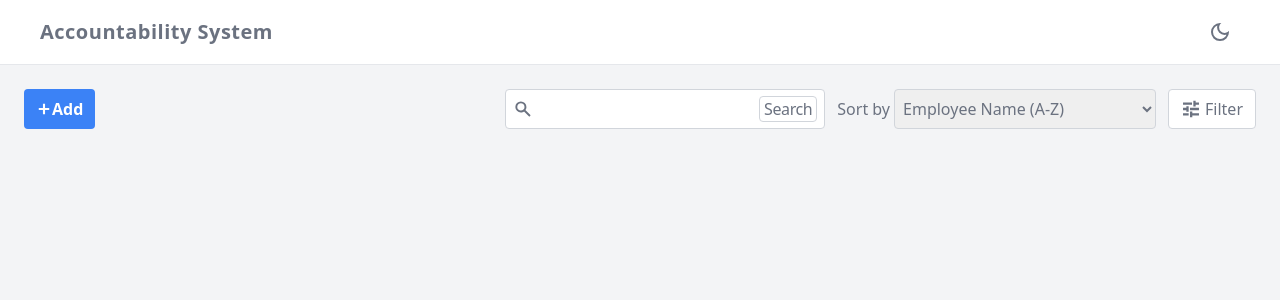
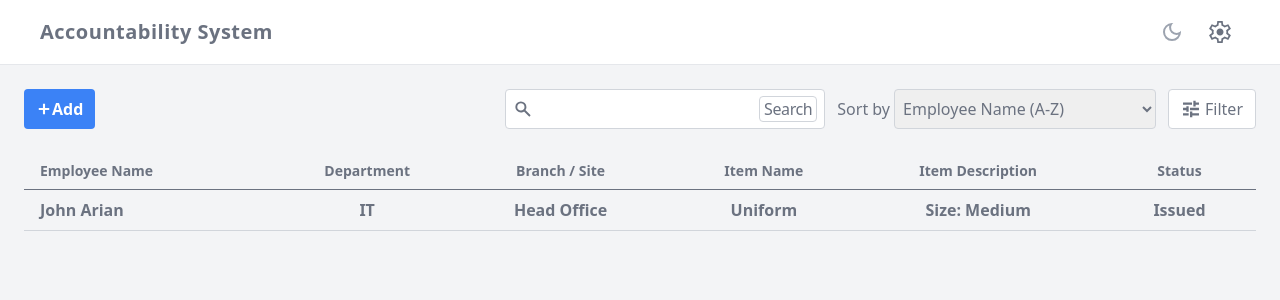
Before and after one commit to nairAnhoJ/accountability-system, a React (Vite) app: page / in a window 1280 px wide. Shown: the top 300 px of the page. Built offline with nearby package versions, Linux system fonts and the light colour scheme.

Commit message:
Add Icon Renderer

```diff
--- a/src/App.css
+++ b/src/App.css
@@ -7,3 +7,35 @@
     @apply transition-colors duration-100 ease-in-out;
   }
 }
+
+.react-datepicker {
+  @apply dark:bg-gray-800 dark:!text-white; /* Tailwind classes */
+}
+
+/* .react-datepicker__month-container{
+  @apply dark:text-white;
+} */
+
+.react-datepicker__header {
+  @apply dark:bg-gray-700;
+}
+
+.react-datepicker__day-name {
+  @apply dark:text-gray-200;
+}
+
+.react-datepicker__current-month {
+  @apply dark:text-gray-200;
+}
+
+.react-datepicker__day {
+  @apply dark:text-gray-200 dark:hover:text-gray-700;
+}
+
+.react-datepicker__day--selected {
+  @apply dark:bg-gray-100 dark:text-gray-700;
+}
+
+.react-datepicker__day--keyboard-selected {
+  @apply dark:bg-gray-100 dark:text-gray-700;
+}
--- a/src/components/Header.tsx
+++ b/src/components/Header.tsx
@@ -1,8 +1,12 @@
-import React, { useEffect, useState } from 'react'
-import IconMoon from '../assets/iconMoon'
-import IconSun from '../assets/IconSun'
+import { useEffect, useState } from 'react'
+import icons from '../components/icons'
 
 function Header() {
+    const IconRenderer = ({ name, className }) => {
+        const Icon = icons[name];
+        return Icon ? <Icon className={className} /> : null;
+    }
+
     const [dark, setDark] = useState(() => {
         if(localStorage.getItem('dark') == null){
             return 'light';
@@ -33,9 +37,12 @@ function Header() {
         <div className='w-screen h-16 bg-white dark:bg-gray-800'>
             <div className='flex items-center justify-between py-3 px-10 h-full'>
                 <h1 className='text-gray-500 font-bold text-xl dark:text-white tracking-wide'>Accountability System</h1>
-                <div className='h-full'>
+                <div className='h-full flex items-center gap-x-2'>
                     <button onClick={toggleTheme} className='h-full aspect-square hover:bg-gray-100 dark:hover:bg-gray-700 rounded-lg flex items-center justify-center'>
-                        { dark == 'dark' ? <IconSun className='text-gray-400 w-6 h-6'></IconSun> : <IconMoon className='text-gray-500 w-6 h-6'></IconMoon> }
+                        { dark == 'dark' ? <IconRenderer name="sun" className='text-gray-400 w-6 h-6' /> : <IconRenderer name="moon" className='text-gray-400 w-6 h-6' /> }
+                    </button>
+                    <button className='h-full aspect-square hover:bg-gray-100 dark:hover:bg-gray-700 rounded-lg flex items-center justify-center'>
+                        <IconRenderer name="settings" className='dark:text-gray-400 text-gray-500 w-7 h-7' />
                     </button>
                 </div>
             </div>
--- /dev/null
+++ b/src/components/icons.tsx
@@ -0,0 +1,29 @@
+// import { ReactComponent as IconAdd } from './icons/IconAdd';
+// import { ReactComponent as IconFilter } from './icons/IconFilter';
+// import { ReactComponent as IconMoon } from './icons/IconMoon';
+// import { ReactComponent as IconSearch } from './icons/IconSearch';
+// import { ReactComponent as IconSettings } from './icons/IconSettings';
+// import { ReactComponent as IconSort } from './icons/IconSort';
+// import { ReactComponent as IconSun } from './icons/IconSun';
+
+
+
+import IconAdd from './icons/IconAdd';
+import IconFilter from './icons/IconFilter';
+import IconMoon from './icons/IconMoon';
+import IconSearch from './icons/IconSearch';
+import IconSettings from './icons/IconSettings';
+import IconSort from './icons/IconSort';
+import IconSun from './icons/IconSun';
+
+const icons = {
+    add: IconAdd,
+    filter: IconFilter,
+    moon: IconMoon,
+    search: IconSearch,
+    settings: IconSettings,
+    sort: IconSort,
+    sun: IconSun,
+}
+
+export default icons;
--- /dev/null
+++ b/src/components/icons/IconSettings.tsx
@@ -0,0 +1,9 @@
+import React from 'react';
+
+const IconSettings = ({className = ''}) => (
+    <svg aria-hidden="true" xmlns="http://www.w3.org/2000/svg" fill="currentColor" viewBox="0 -960 960 960" className={className}>
+        <path d="m387.69-100-15.23-121.85q-16.07-5.38-32.96-15.07-16.88-9.7-30.19-20.77L196.46-210l-92.3-160 97.61-73.77q-1.38-8.92-1.96-17.92-.58-9-.58-17.93 0-8.53.58-17.34t1.96-19.27L104.16-590l92.3-159.23 112.46 47.31q14.47-11.46 30.89-20.96t32.27-15.27L387.69-860h184.62l15.23 122.23q18 6.54 32.57 15.27 14.58 8.73 29.43 20.58l114-47.31L855.84-590l-99.15 74.92q2.15 9.69 2.35 18.12.19 8.42.19 16.96 0 8.15-.39 16.58-.38 8.42-2.76 19.27L854.46-370l-92.31 160-112.61-48.08q-14.85 11.85-30.31 20.96-15.46 9.12-31.69 14.89L572.31-100H387.69ZM440-160h78.62L533-267.15q30.62-8 55.96-22.73 25.35-14.74 48.89-37.89L737.23-286l39.39-68-86.77-65.38q5-15.54 6.8-30.47 1.81-14.92 1.81-30.15 0-15.62-1.81-30.15-1.8-14.54-6.8-29.7L777.38-606 738-674l-100.54 42.38q-20.08-21.46-48.11-37.92-28.04-16.46-56.73-23.31L520-800h-79.38l-13.24 106.77q-30.61 7.23-56.53 22.15-25.93 14.93-49.47 38.46L222-674l-39.38 68L269-541.62q-5 14.24-7 29.62t-2 32.38q0 15.62 2 30.62 2 15 6.62 29.62l-86 65.38L222-286l99-42q22.77 23.38 48.69 38.31 25.93 14.92 57.31 22.92L440-160Zm40.46-200q49.92 0 84.96-35.04 35.04-35.04 35.04-84.96 0-49.92-35.04-84.96Q530.38-600 480.46-600q-50.54 0-85.27 35.04T360.46-480q0 49.92 34.73 84.96Q429.92-360 480.46-360ZM480-480Z"/>
+    </svg>
+)
+
+export default IconSettings
--- a/src/pages/Home.tsx
+++ b/src/pages/Home.tsx
@@ -1,7 +1,7 @@
 import React, { useEffect, useState } from 'react'
-import IconAdd from '../assets/IconAdd'
-import IconFilter from '../assets/IconFilter';
-import IconSearch from '../assets/IconSearch';
+import IconAdd from '../components/icons/IconAdd'
+import IconFilter from '../components/icons/IconFilter';
+import IconSearch from '../components/icons/IconSearch';
 import DatePicker from 'react-datepicker';
 import 'react-datepicker/dist/react-datepicker.css';
 
@@ -67,7 +67,7 @@ function Home() {
                         </div>
                     </div>
 
-                    <div className={`w-full transition-all duration-300 ${showFilter ? 'h-16 opacity-100' : 'h-0 opacity-0 overflow-hidden'}`}>
+                    <div className={`w-full transition-all duration-300 mb-3 ${showFilter ? 'h-16 opacity-100' : 'h-0 opacity-0 overflow-hidden'}`}>
                         <div className='w-full h-full flex text-gray-500 dark:text-gray-300 gap-x-10'>
                             <div className='h-full flex flex-col justify-center gap-x-1'>
                                 <span className='font-medium'>Department</span>
@@ -80,9 +80,9 @@ function Home() {
                                 <span className='font-medium'>Date Issued</span>
                                 <div className='flex items-center gap-x-2'>
                                     {/* <span className='font-medium text-sm'>From</span> */}
-                                    <DatePicker selected={filter.start} onChange={(date) => handleIssuedDate(date, 'start')} className='h-10 font-medium text-center w-32 border border-gray-300 rounded'/>
-                                    <span className='font-medium text-sm h-[1px] border-y w-3 border-gray-500'></span>
-                                    <DatePicker selected={filter.end} onChange={(date) => handleIssuedDate(date, 'end')} className='h-10 font-medium text-center w-32 border border-gray-300 rounded'/>
+                                    <DatePicker selected={filter.start} onChange={(date) => handleIssuedDate(date, 'start')} className='h-10 font-medium text-center w-32 border border-gray-300 rounded dark:bg-gray-800 dark:border-gray-500' />
+                                    <span className='font-medium text-sm h-[1px] border-y w-3 border-gray-500 dark:border-gray-300'></span>
+                                    <DatePicker selected={filter.end} onChange={(date) => handleIssuedDate(date, 'end')} className='h-10 font-medium text-center w-32 border border-gray-300 rounded dark:bg-gray-800 dark:border-gray-500' />
                                 </div>
                             </div>
                             <div className='h-full flex flex-col justify-center gap-x-1'>
@@ -103,6 +103,38 @@ function Home() {
                         </div>
                     </div>
                 </div>
+
+                {/* Table */}
+                <div className='w-full text-gray-500'>
+                    <div className='w-full'>
+                        <table className='w-full'>
+                            <thead className='border-b border-gray-500 text-sm'>
+                                <tr>
+                                    <th className='py-2 px-4 text-left'>Employee Name</th>
+                                    <th>Department</th>
+                                    <th>Branch / Site</th>
+                                    <th>Item Name</th>
+                                    <th>Item Description</th>
+                                    <th>Status</th>
+                                    {/* <th>Date of Issuance</th>
+                                    <th>Issued By</th>
+                                    <th>Return Date</th>
+                                    <th>Recieved By</th> */}
+                                </tr>
+                            </thead>
+                            <tbody>
+                                <tr className='font-semibold cursor-pointer border-b border-gray-300'>
+                                    <td className='py-2 px-4'>John Arian</td>
+                                    <td className='py-2 px-4 text-center'>IT</td>
+                                    <td className='py-2 px-4 text-center'>Head Office</td>
+                                    <td className='py-2 px-4 text-center'>Uniform</td>
+                                    <td className='py-2 px-4 text-center'>Size: Medium</td>
+                                    <td className='py-2 px-4 text-center'>Issued</td>
+                                </tr>
+                            </tbody>
+                        </table>
+                    </div>
+                </div>
             </div>
         </>
     )
```
Also changed, not shown: src/components/icons/IconAdd.tsx (renamed from src/assets/IconAdd.tsx), src/components/icons/IconFilter.tsx (renamed from src/assets/IconFilter.tsx), src/components/icons/IconMoon.tsx (renamed from src/assets/IconMoon.tsx), src/components/icons/IconSearch.tsx (renamed from src/assets/IconSearch.tsx), src/components/icons/IconSort.tsx (renamed from src/assets/IconSort.tsx), src/components/icons/IconSun.tsx (renamed from src/assets/IconSun.tsx).
